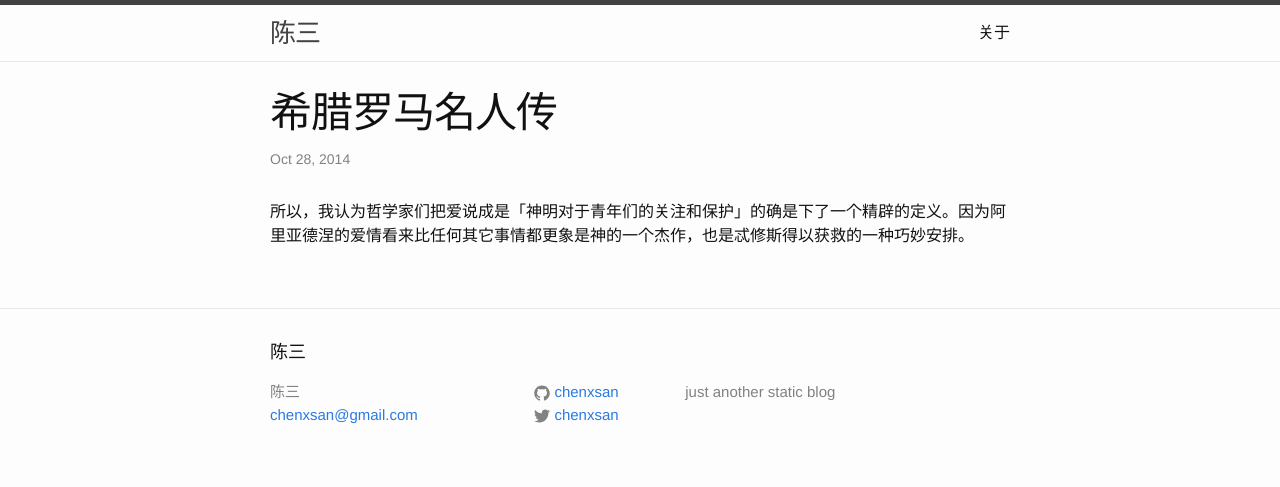
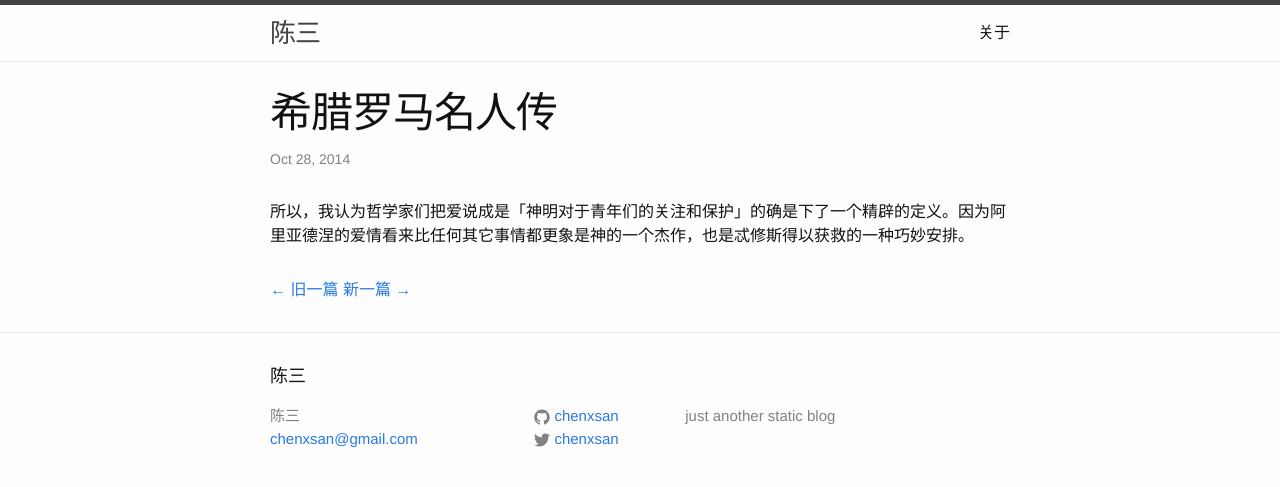
Before and after one commit to engine-go/chenxsan.github.io, a Jekyll site: the page built from _posts/2014-10-28-the-lives-of-the-noble-grecians-and-romans-0.md, in a window 1280 px wide. Shown: the top 487 px of the page. Built offline with Jekyll 4.4.1, drawn with Linux system fonts in a browser that asks for light colours.

Commit message:
单页面添加前后文章链接

```diff
--- a/_layouts/post.html
+++ b/_layouts/post.html
@@ -11,5 +11,10 @@ layout: default
   <article class="post-content">
     {{ content }}
   </article>
-
+    {% if page.previous %}
+        <a rel="prev" href="{{ page.previous.url }}">&larr; 旧一篇</a>
+    {% endif %}
+    {% if page.next %}
+        <a rel="next" href="{{ page.next.url }}">新一篇 &rarr;</a>
+    {% endif %}
 </div>
```
